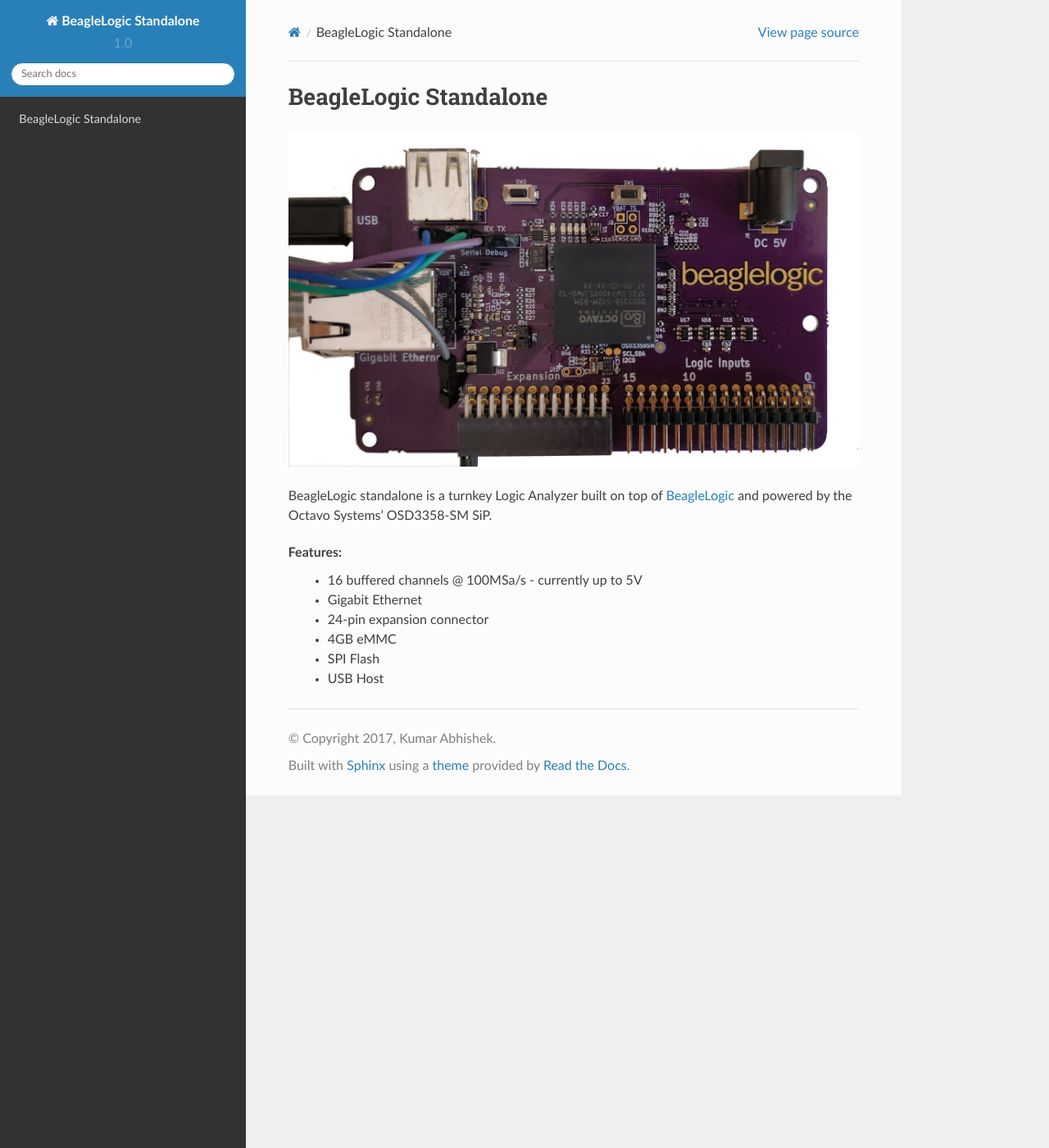
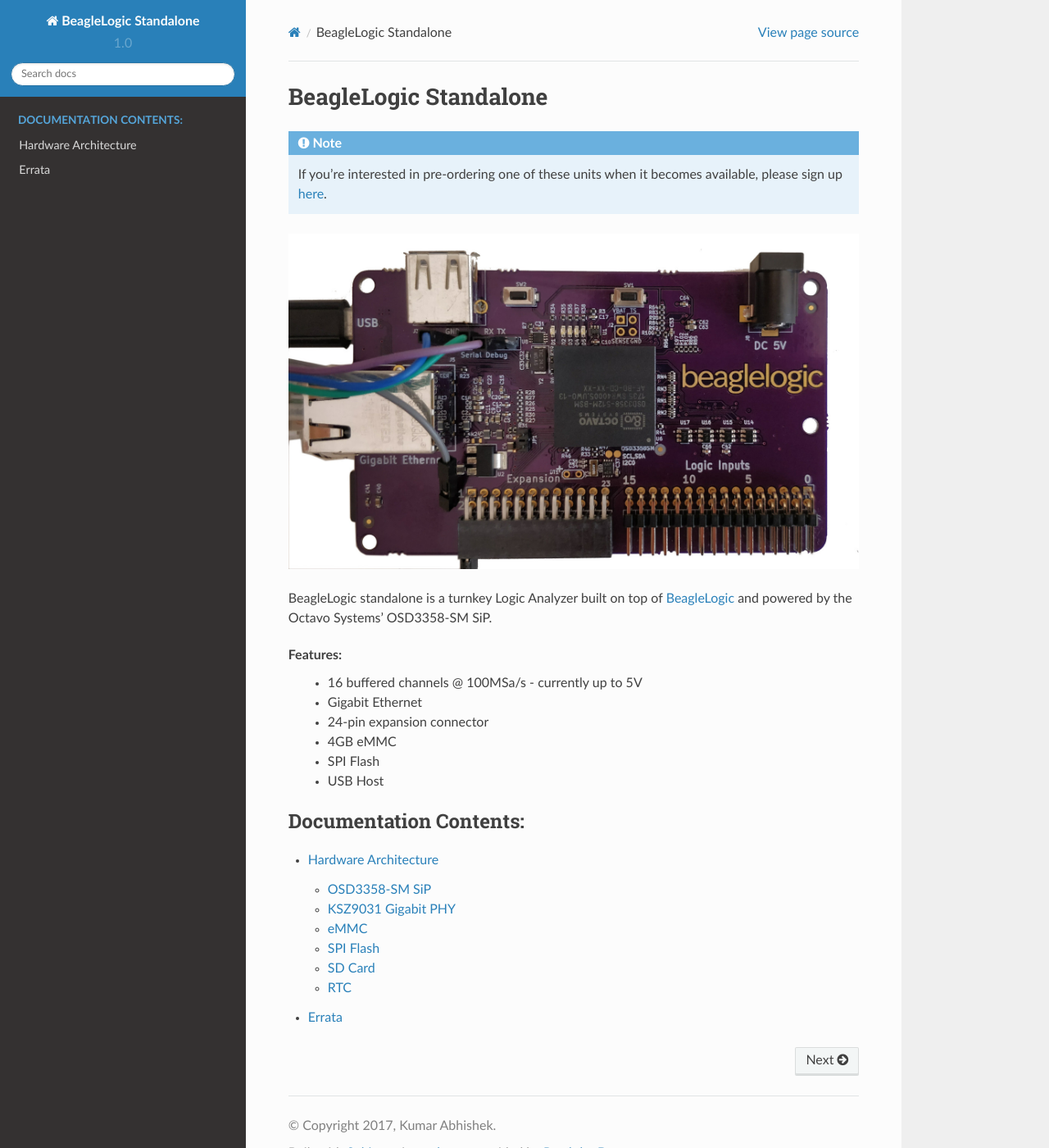
Before and after one commit to abhishek-kakkar/beaglelogic-standalone, a Sphinx documentation site: the page built from docs/index.rst, in a window 1280 px wide and 1400 px high. Shown: the whole window at 82% size. Built offline with Sphinx 7.4.7 and the Read the Docs theme 2.0.0, drawn with Linux system fonts in a browser that asks for light colours.

Commit message:
docs: Update index.rst with links to new pages
Signed-off-by: Kumar Abhishek <abhishek@theembeddedkitchen.net>

```diff
--- a/docs/index.rst
+++ b/docs/index.rst
@@ -6,12 +6,11 @@
 BeagleLogic Standalone
 ==================================================
 
-.. toctree::
-   :maxdepth: 2
-   :caption: Contents:
+.. note:: If you're interested in pre-ordering one of these units when it
+          becomes available, please sign up
+          `here <https://goo.gl/forms/yqEGdHi0kKeWaJXO2>`_.
 
 .. image:: ../beaglelogic-standalone-top.jpg
-
 
 BeagleLogic standalone is a turnkey Logic Analyzer built on top of
 `BeagleLogic <http://beaglelogic.readthedocs.io>`_ and powered by the
@@ -24,3 +23,10 @@
   * 4GB eMMC
   * SPI Flash
   * USB Host
+
+.. toctree::
+   :maxdepth: 2
+   :caption: Documentation Contents:
+
+   hardware_architecture
+   errata
```
